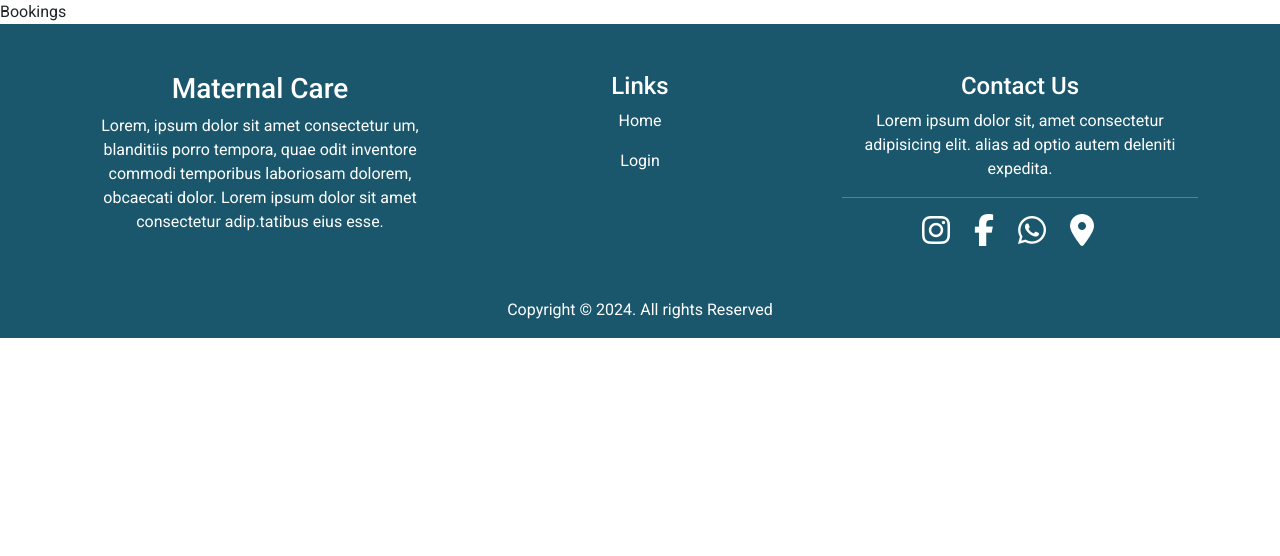
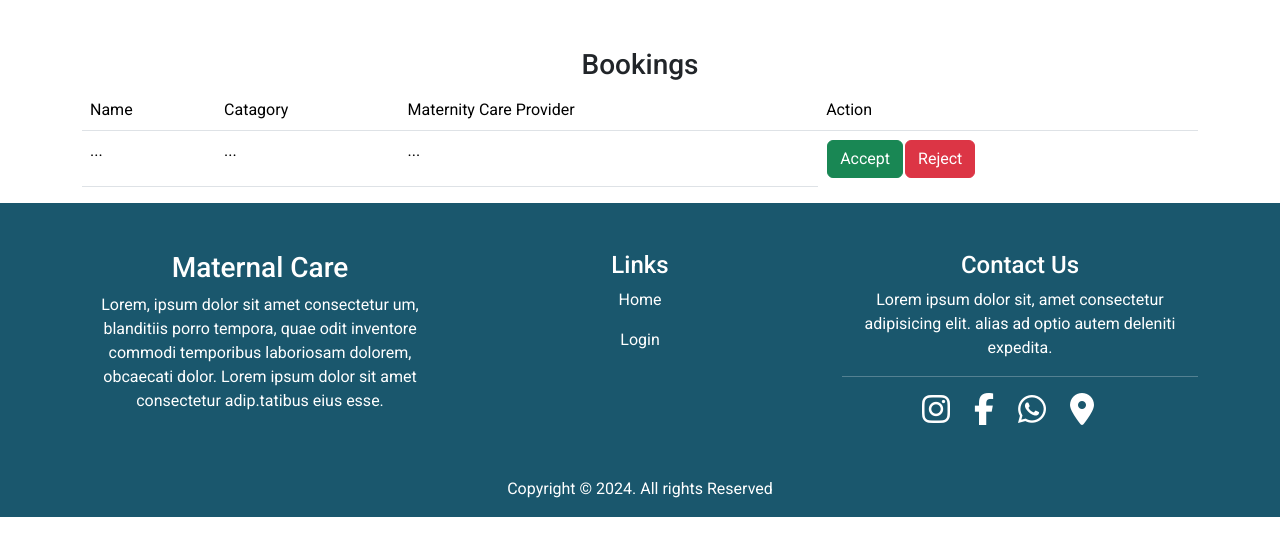
Before and after one commit to aadilmansoor/maternal-care, a React (Create React App) app: page /bookings in a window 1280 px wide. Shown: the top 556 px of the page. Built offline with nearby package versions, Linux system fonts and the light colour scheme.

Commit message:
admin booking added

```diff
--- a/src/index.css
+++ b/src/index.css
@@ -1,4 +1,5 @@
-@import url('https://fonts.googleapis.com/css2?family=Roboto:ital,wght@0,100;0,300;0,400;0,500;0,700;0,900;1,100;1,300;1,400;1,500;1,700;1,900&display=swap');
+
+@import url('https://fonts.googleapis.com/css2?family=Righteous&family=Roboto:ital,wght@0,100;0,300;0,400;0,500;0,700;0,900;1,100;1,300;1,400;1,500;1,700;1,900&display=swap');
 
 * {
     font-family: "Roboto", sans-serif;
@@ -77,3 +78,8 @@
     font-weight: 900;
     font-style: italic;
 }
+.righteous-regular {
+    font-family: "Righteous", sans-serif;
+    font-weight: 400;
+    font-style: normal;
+  }
--- a/src/pages/Admin/Bookings/Bookings.jsx
+++ b/src/pages/Admin/Bookings/Bookings.jsx
@@ -1,8 +1,35 @@
-import React from 'react'
+import { Container, Table } from 'react-bootstrap'
 
 function Bookings() {
   return (
-    <div>Bookings</div>
+    <div className='d-flex justify-content-center align-items-center mt-5 flex-column'>
+    <h3>Bookings</h3>
+    <Container>
+        <Table responsive>
+            <thead className='p-2'>
+                <tr>
+
+                    <th>Name</th>
+                    <th>Catagory</th>
+                    <th>Maternity Care Provider</th>
+                    <th>Action</th>
+                </tr>
+            </thead>
+            <tbody className='p-2'>
+                <tr>
+                    <td>...</td>
+                    <td>...</td>
+                    <td>...</td>
+                    <div className='d-flex'>
+                        <td><button className='btn btn-success'>Accept</button></td>
+                        <td><button className='btn btn-danger'>Reject</button></td>
+                    </div>
+                </tr>
+            </tbody>
+        </Table>
+    </Container>
+</div>
+
   )
 }
 
--- a/src/pages/Home/Home.jsx
+++ b/src/pages/Home/Home.jsx
@@ -51,7 +51,7 @@
           </Dropdown>
         </div>
         <div className="d-flex justify-content-center align-items-center flex-column mt-5">
-          <h1 className="text-light  fw-bold mt-5">
+          <h1 className=" righteous-regular text-light  fw-bold mt-5">
             Begin your child's journey with Us
           </h1>
           <Link
--- a/src/pages/Service_Provider/SpRegister.jsx
+++ b/src/pages/Service_Provider/SpRegister.jsx
@@ -14,7 +14,7 @@
                         <Col md={6}>
                             <Row>
                                 <Col md={12} className='d-flex justify-content-center align-items-center mt-5 mb-5 flex-column'>
-                                    <h3 className='text-center mt-3 text-primary'>Service Provider Registration</h3>
+                                    <h3 className=' roboto-bold text-center mt-3 text-primary'>Service Provider Registration</h3>
                                     <input style={{ borderRadius: '50px' }} type="text" className='form-control mt-3' placeholder='Username' />
                                     <input style={{ borderRadius: '50px' }} type="email" className='form-control mt-3' placeholder='Email Address' />
                                     <input style={{ borderRadius: '50px' }} type="password" className='form-control mt-3' placeholder='Password' />
```
